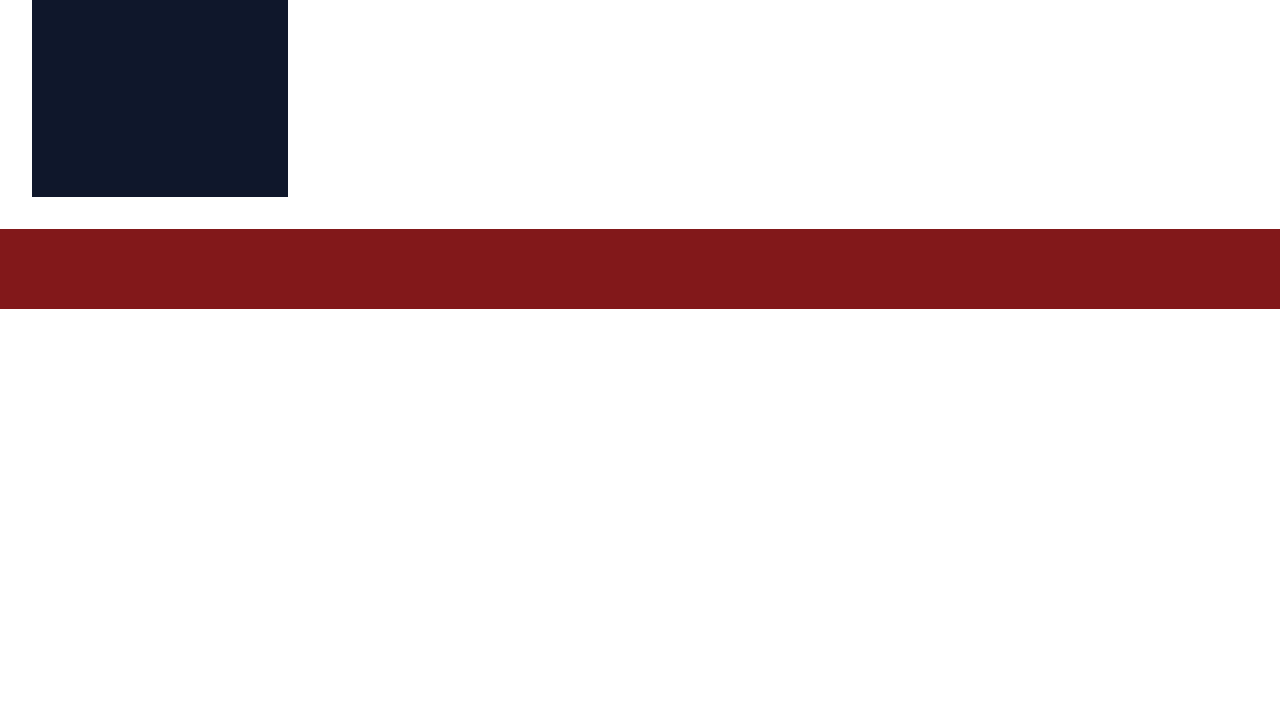
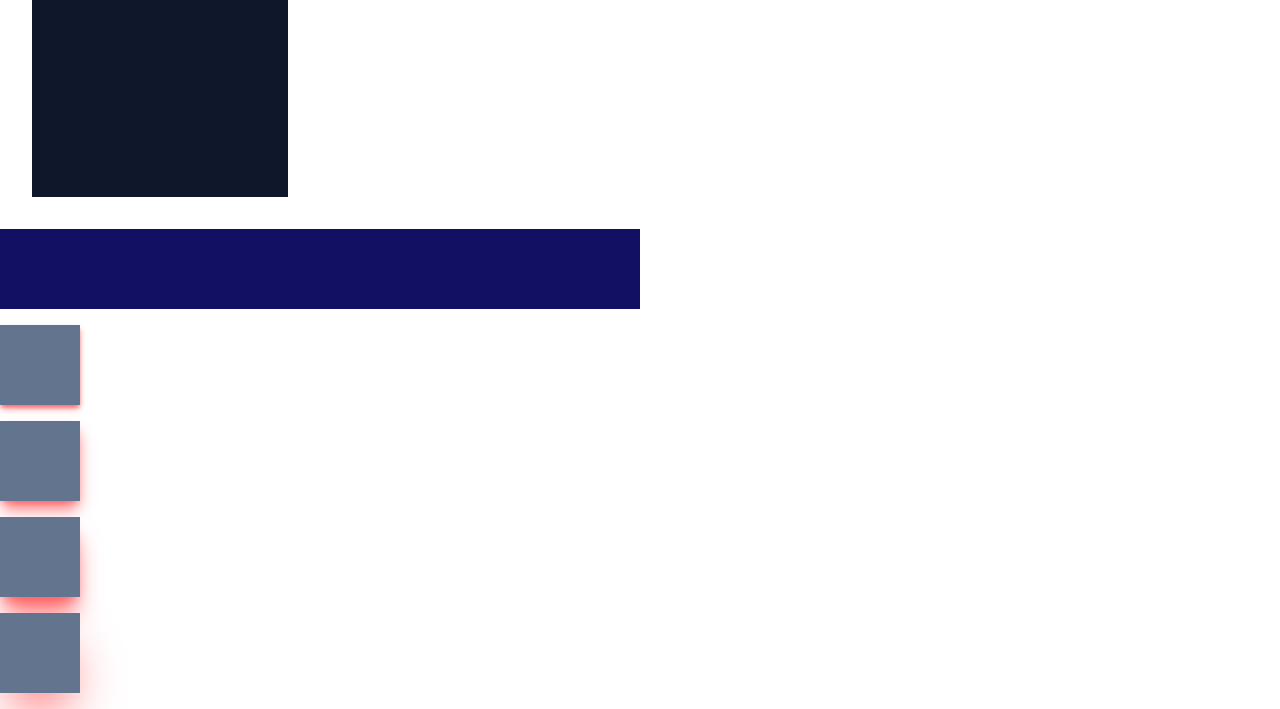
Before and after one commit to eduardoandd/tailwind, a website: page src/index.html in a window 1280 px wide. Shown: the part 139-848 px from the top of the page. Before the commit the page ends 800 px from the top, so only its background shows below. Drawn offline with Linux system fonts and the light colour scheme.

Commit message:
core concepts

```diff
--- a/src/index.html
+++ b/src/index.html
@@ -16,7 +16,16 @@
   </div>
 
   <!-- medidas dinamicas -->
-  <div class="bg-red-900 w-full h-20">
+  <div class="bg-primaria w-1/2 h-20">
+  </div>
+
+  <div class="w-20 h-20 bg-slate-500 shadow-red-400 shadow-md mt-4">
+  </div>
+  <div class="w-20 h-20 bg-slate-500 shadow-red-400 shadow-lg mt-4">
+  </div>
+  <div class="w-20 h-20 bg-slate-500 shadow-red-400 shadow-xl mt-4">
+  </div>
+  <div class="w-20 h-20 bg-slate-500 shadow-red-400 shadow-2xl mt-4 mb-4">
   </div>
 
 
--- a/style/style.css
+++ b/style/style.css
@@ -1 +1,5 @@
 @import "tailwindcss";
+
+@theme {
+    --color-primaria:#121063;
+}
```
Also changed, not shown: style/output.css, 1 other file.
